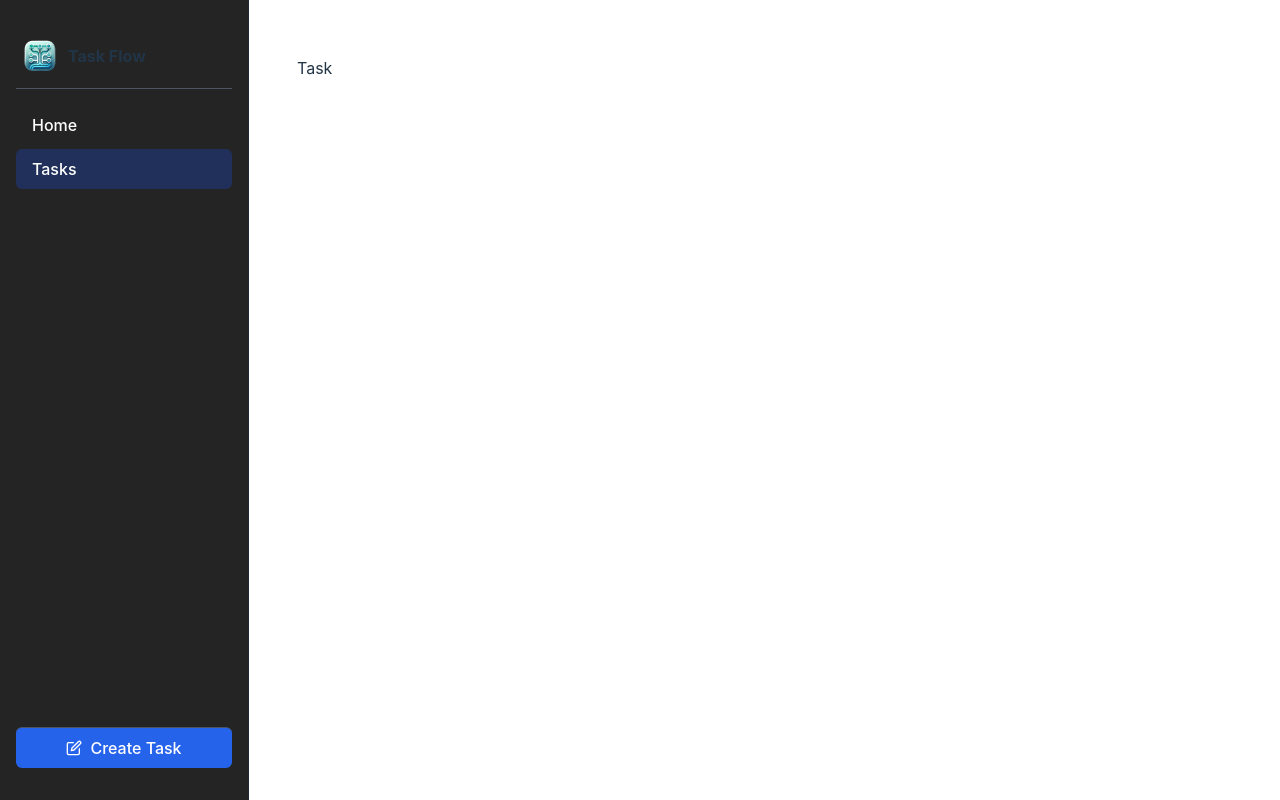
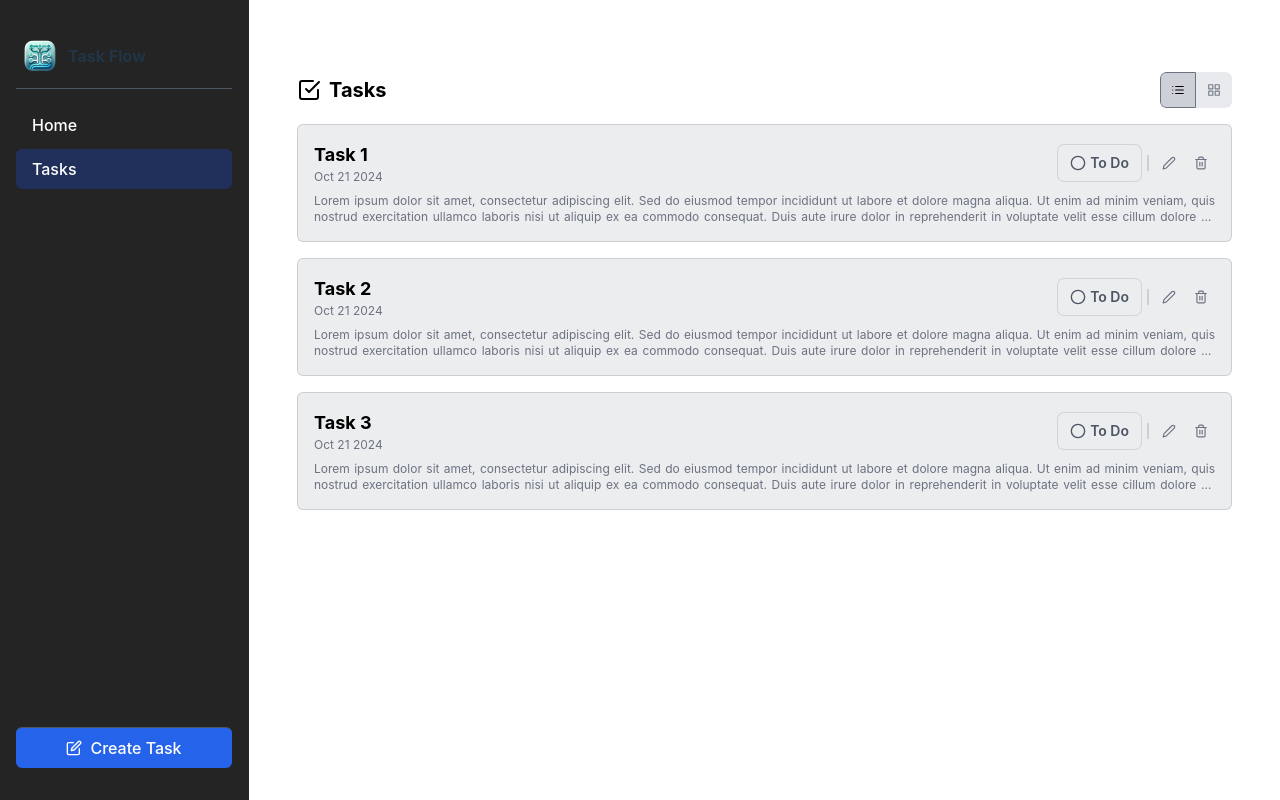
Before and after one commit to raiozohalan/task-flow, a React (Vite) app: page /tasks in a window 1280 px wide. Built offline with nearby package versions, Linux system fonts and the light colour scheme.

Commit message:
refactor: Update TaskItem and TaskList components to improve styling and responsiveness

```diff
--- a/src/components/Task/TaskItem.tsx
+++ b/src/components/Task/TaskItem.tsx
@@ -1,7 +1,72 @@
-const TaskItem = () => {
-  return (
-    <div>TaskItem</div>
-  )
+import moment from "moment";
+import classNames from "../../utils/classNames";
+import { Task, TaskStatuses } from "./interface";
+import TaskStatus from "./TaskStatus";
+import { Edit2, Trash2 } from "react-feather";
+import { useState } from "react";
+
+interface TaskItemProps {
+  task: Task;
 }
 
-export default TaskItem
+const BUTTON_CLASSNAMES = classNames(
+  "p-1.5 rounded-md text-xs aspect-square",
+  "bg-transparent text-gray-500 hover:bg-gray-300 hover:border-gray-400 hover:text-black"
+);
+const TaskItem = (props: TaskItemProps) => {
+  const { task } = props;
+  const [status, setStatus] = useState<TaskStatuses>(task.status);
+
+  return (
+    <div
+      key={task.id}
+      className={classNames(
+        "flex flex-col gap-2 p-4 rounded-md",
+        "bg-gray-600/10 text-black",
+        "border border-gray-600/20"
+      )}
+    >
+      <div className="flex flex-col-reverse  gap-1 lg:gap-1 lg:flex-row lg:items-center justify-between">
+        <div className="flex-1 flex flex-col gap-0">
+          <h2 className="text-lg font-bold">{task.title}</h2>
+
+          <span className="text-xs text-gray-500">
+            {moment(task.dueDate).format("MMM DD YYYY")}
+          </span>
+        </div>
+        <div className="flex items-center justify-between lg:justify-end gap-1.5">
+          <TaskStatus
+            status={status}
+            onSelect={setStatus}
+            showStatusColor
+            className={{
+              button: classNames(
+                "block w-fit lg:full appearance-none rounded-lg border-none ring-0 bg-transparent py-0.5 px-2 text-sm/6 text-gray-900",
+                "focus:outline-none data-[focus]:outline-2 data-[focus]:-outline-offset-2 data-[focus]:outline-gray-400"
+              ),
+            }}
+          />
+          <hr className="hidden lg:block h-4 border-[0.5px] border-gray-400/40" />
+          <div className="relative flex gap-1 items-center">
+            <button className={BUTTON_CLASSNAMES}>
+              <Edit2 size={14} />
+            </button>
+            <button className={BUTTON_CLASSNAMES}>
+              <Trash2 size={14} />
+            </button>
+          </div>
+        </div>
+      </div>
+      <p
+        className={classNames(
+          "flex-1 truncate line-clamp-2 overflow-hidden",
+          "text-xs text-wrap text-justify text-gray-500"
+        )}
+      >
+        {task.description}
+      </p>
+    </div>
+  );
+};
+
+export default TaskItem;
--- /dev/null
+++ b/src/components/Task/TaskList.tsx
@@ -0,0 +1,106 @@
+import { CheckSquare, Grid, List } from "react-feather";
+import classNames from "../../utils/classNames";
+import { Task, TaskStatuses } from "./interface.d";
+import TaskItem from "./TaskItem";
+import { useEffect, useState } from "react";
+
+export type TaskDisplay = "list" | "grid";
+export interface TaskListProps {
+  data?: Task[];
+  display?: TaskDisplay;
+}
+
+const LOREM_IPSUM = `Lorem ipsum dolor sit amet, consectetur adipiscing elit.
+Sed do eiusmod tempor incididunt ut labore et dolore magna aliqua.
+Ut enim ad minim veniam, quis nostrud exercitation ullamco laboris nisi ut aliquip ex ea commodo consequat.
+Duis aute irure dolor in reprehenderit in voluptate velit esse cillum dolore eu fugiat nulla pariatur.
+Excepteur sint occaecat cupidatat non proident, sunt in culpa qui officia deserunt mollit anim id est laborum.`;
+
+const DUMMY_DATA: Task[] = [
+  {
+    id: "task-1",
+    title: "Task 1",
+    description: LOREM_IPSUM,
+    status: TaskStatuses.PENDING,
+    dueDate: new Date(),
+  },
+  {
+    id: "task-2",
+    title: "Task 2",
+    description: LOREM_IPSUM,
+    status: TaskStatuses.PENDING,
+    dueDate: new Date(),
+  },
+  {
+    id: "task-3",
+    title: "Task 3",
+    description: LOREM_IPSUM,
+    status: TaskStatuses.PENDING,
+    dueDate: new Date(),
+  },
+];
+
+const TASK_DISPLAY = {
+  list: {
+    className: "flex flex-col gap-4",
+    Icon: List,
+  },
+  grid: {
+    className: "grid grid-cols-1 gap-4 md:grid-cols-2 lg:grid-cols-3",
+    Icon: Grid,
+  },
+};
+
+const TABS_CLASSNAMES = classNames(
+  "flex justify-end p-2.5 rounded-none bg-gray-300/50 text-gray-500/90",
+  "data-[hover]:bg-gray-300/80 data-[hover]:text-black",
+  "first:rounded-l-md last:rounded-r-md border focus:outline-none",
+  "data-[active='true']:bg-gray-400/50 data-[active='true']:text-black data-[active='true']:border-gray-500"
+);
+
+const TaskList = (props: TaskListProps) => {
+  const { data = DUMMY_DATA, display = "list" } = props;
+  const [itemsDisplay, setItemsDisplay] = useState<TaskDisplay>(display);
+
+  const displayOptions = Object.keys(TASK_DISPLAY) as TaskDisplay[];
+
+  useEffect(() => {
+    setItemsDisplay(display);
+  }, [display]);
+
+  return (
+    <>
+      <div className="flex justify-between py-4">
+        <h2 className="flex gap-2 items-center text-xl font-bold text-black">
+          <CheckSquare /> Tasks
+        </h2>
+        <div className="hidden md:flex md:justify-between rounded-md overflow-hidden">
+          {displayOptions.map((option: TaskDisplay) => {
+            const Icon = TASK_DISPLAY[option]?.Icon;
+            return (
+              <button
+                className={TABS_CLASSNAMES}
+                onClick={() => setItemsDisplay(option)}
+                data-active={itemsDisplay === option}
+              >
+                <Icon size={14} />
+              </button>
+            );
+          })}
+        </div>
+      </div>
+      <div
+        className={classNames(
+          TASK_DISPLAY[itemsDisplay]?.className,
+          "max-w-full min-w-full"
+        )}
+      >
+        {data.map((task: Task) => (
+          <TaskItem key={task.id} task={task} />
+        ))}
+      </div>
+    </>
+  );
+};
+
+export default TaskList;
--- a/src/routes/sub-routes/Task.tsx
+++ b/src/routes/sub-routes/Task.tsx
@@ -1,7 +1,11 @@
+import TaskList from "../../components/Task/TaskList";
+
 const Task = () => {
   return (
-    <div className="grid grid-cols-3 justify-center gap-4">Task</div>
-  )
-}
+    <div className="max-w-full">
+      <TaskList />
+    </div>
+  );
+};
 
-export default Task
+export default Task;
```
